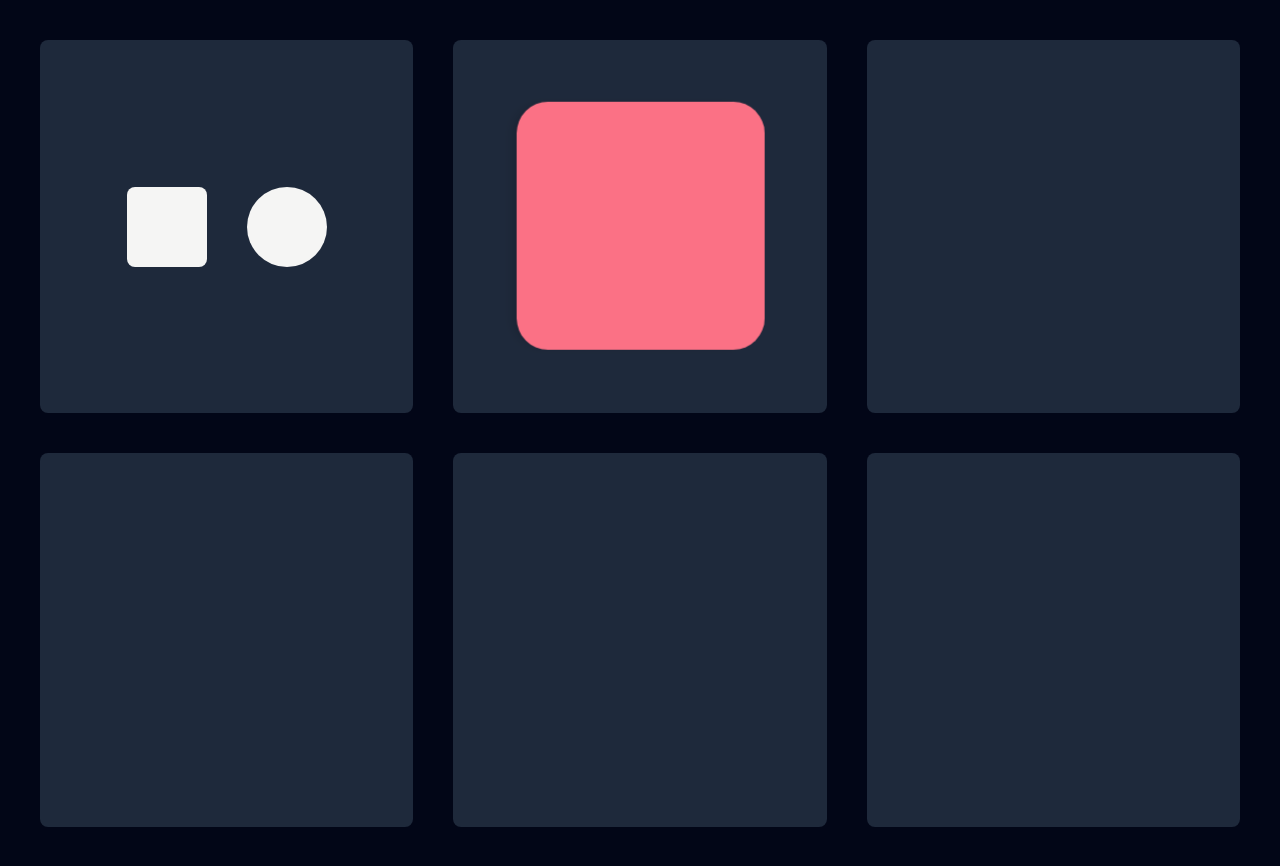
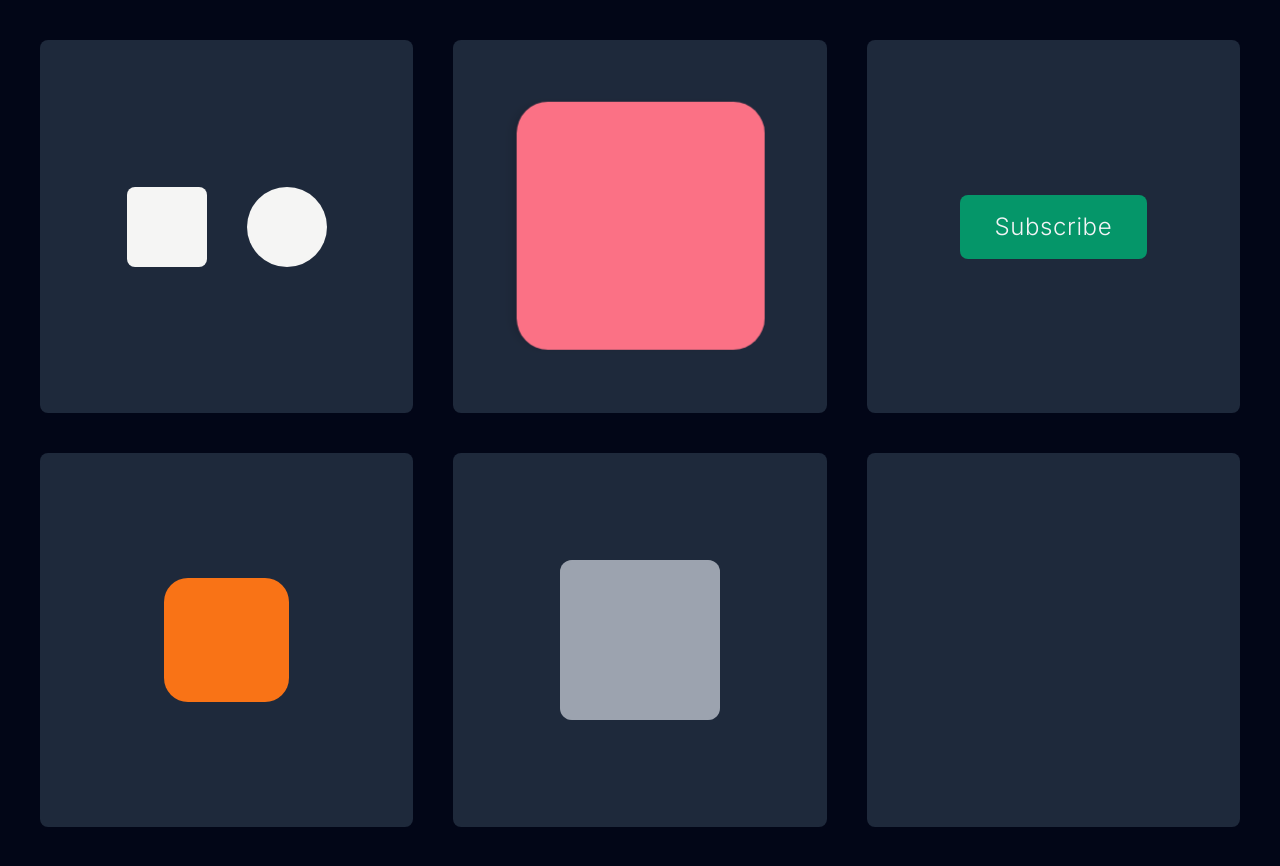
Before and after one commit to DrakeAlia/framer-motion-basics, a Next.js app: page / in a window 1280 px wide. Built offline with nearby package versions, Linux system fonts and the light colour scheme.

Commit message:
added drag and scroll progress

```diff
--- a/src/app/page.tsx
+++ b/src/app/page.tsx
@@ -1,6 +1,6 @@
 "use client";
 
-import { motion } from "framer-motion";
+import { motion, useScroll } from "framer-motion";
 
 const gridContainerVariants = {
   hidden: { opacity: 0 },
@@ -18,6 +18,8 @@ const gridSquareVariants = {
 };
 
 export default function Home() {
+  const { scrollYProgress: completionProgress } = useScroll();
+
   return (
     <div className="flex flex-col gap-10 overflow-x-hidden">
       <motion.section
@@ -59,23 +61,58 @@ export default function Home() {
             transition={{
               duration: 5,
               ease: "easeInOut",
-              repeat: 2,
+              repeat: Infinity,
               repeatDelay: 1,
             }}
           />
         </motion.div>
+        {/* Hover & Tap */}
         <motion.div
           variants={gridSquareVariants}
           className="bg-slate-800 aspect-square rounded-lg justify-center flex items-center gap-10"
-        ></motion.div>
+        >
+          <motion.button
+            whileTap={{ scale: 0.9 }}
+            whileHover={{
+              scale: 1.1,
+              backgroundColor: "#d1d5db",
+              color: "black",
+            }}
+            transition={{ bounceDamping: 10, bounceStiffness: 600 }}
+            className="bg-emerald-600 w-1/2 py-4 rounded-lg text-2xl text-gray-100 font-light tracking-wide"
+          >
+            Subscribe
+          </motion.button>
+        </motion.div>
+        {/* Drag */}
         <motion.div
           variants={gridSquareVariants}
           className="bg-slate-800 aspect-square rounded-lg justify-center flex items-center gap-10"
-        ></motion.div>
+        >
+          <motion.div
+            className="w-1/3 h-1/3 bg-orange-500 rounded-3xl cursor-grab"
+            drag
+            dragConstraints={{
+              top: -125,
+              right: 125,
+              bottom: 125,
+              left: -125,
+            }}
+            dragTransition={{ bounceStiffness: 600, bounceDamping: 10 }}
+          />
+        </motion.div>
+        {/* Scroll Progress */}
         <motion.div
           variants={gridSquareVariants}
           className="bg-slate-800 aspect-square rounded-lg justify-center flex items-center gap-10"
-        ></motion.div>
+        >
+          <motion.div className="w-40 aspect-square bg-gray-50/20 rounded-xl">
+            <motion.div
+              className="w-full bg-gray-400 rounded-xl h-full origin-bottom"
+              style={{ scaleY: completionProgress }}
+            />
+          </motion.div>
+        </motion.div>
         <motion.div
           variants={gridSquareVariants}
           className="bg-slate-800 aspect-square rounded-lg justify-center flex items-center gap-10"
```
